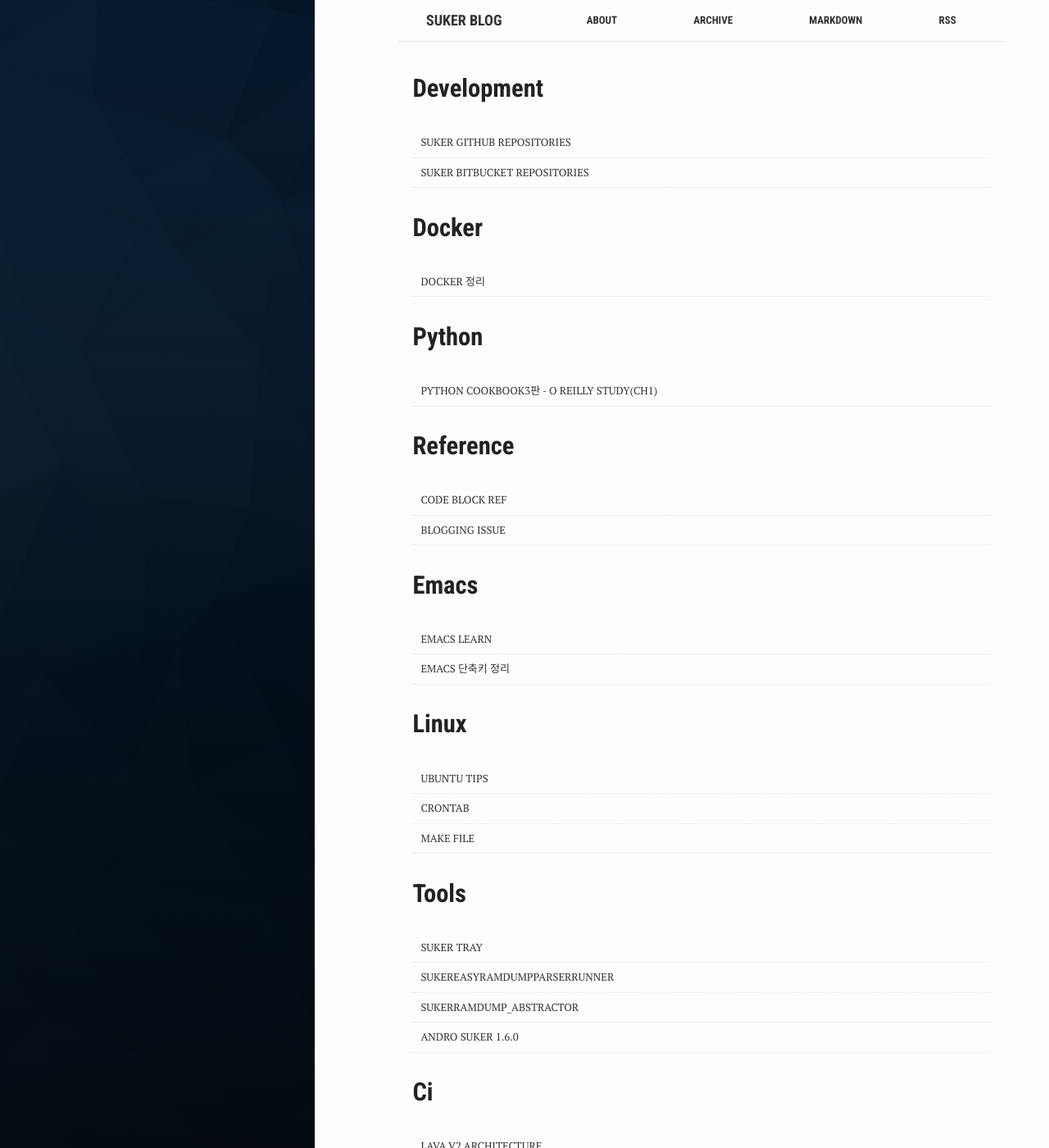
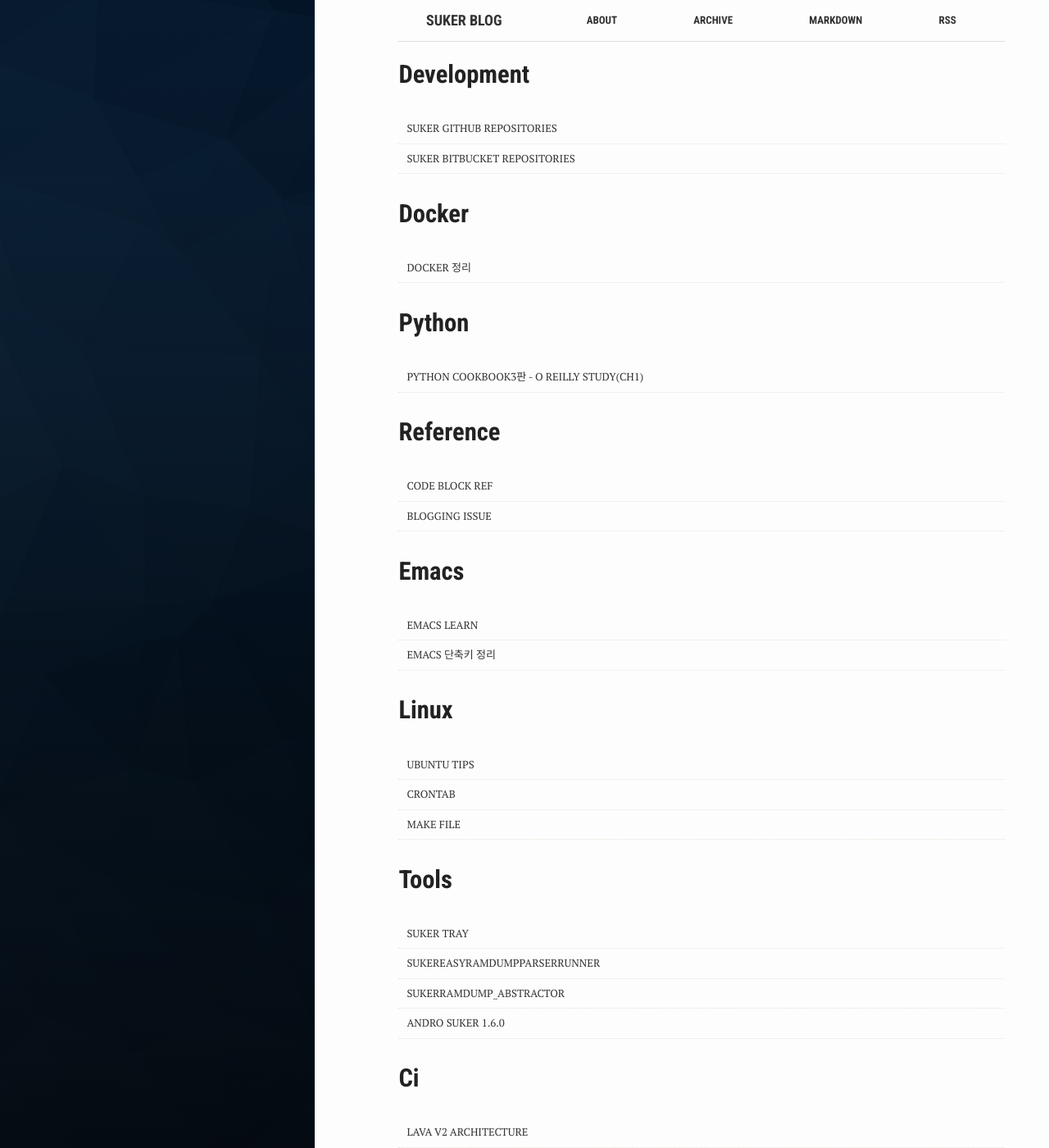
Before and after one commit to kchhero/kchhero.github.io, a Jekyll site: the page built from posts.html, in a window 1280 px wide and 1400 px high. Shown: the whole window at 82% size. Built offline with Jekyll 4.4.1, drawn with Linux system fonts in a browser that asks for light colours.

Commit message:
index update

```diff
--- a/assets/_sass/_layout.scss
+++ b/assets/_sass/_layout.scss
@@ -206,7 +206,7 @@
 }
 
 article {
-  padding: 1em 1em;
+  padding: 0em 0em;
   img,
   embed,
   object,
--- a/index.html
+++ b/index.html
@@ -7,9 +7,9 @@
 ---
 <br>
 <p align="right"><a style="color:brown"><font size="5">Recently Article</font></a></p>
-{% for post in site.posts limit: 6 %}
+{% for post in site.posts limit: 10 %}
   <article class="index-page">
-    <p><a href="{{ post.url }}" style="color:blue">{{ post.title }}</a></p>
+    <p><a href="{{ post.url }}" style="color:blue">{{ post.title }}</a></p><br>
     <span class="date">{{ post.date | date: "%Y-%m-%d"  }}</span>
     &nbsp; &nbsp; &nbsp;<a style="color:black">{{ post.description }}</a>
   </article>
```
